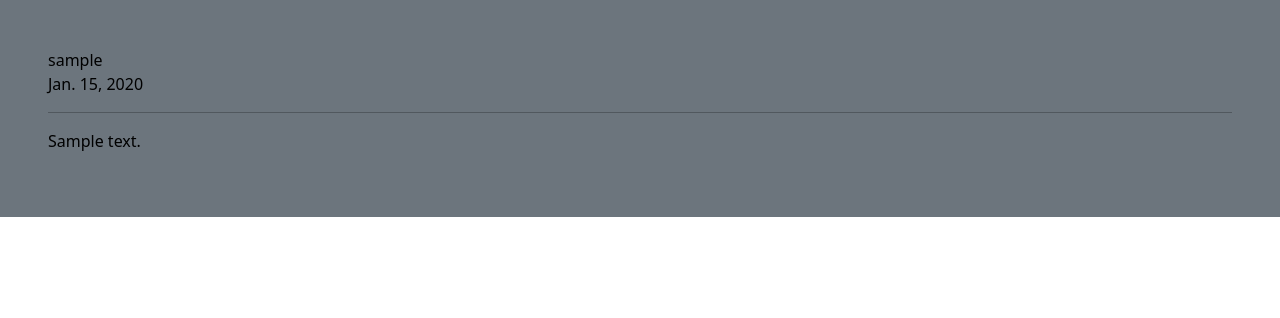
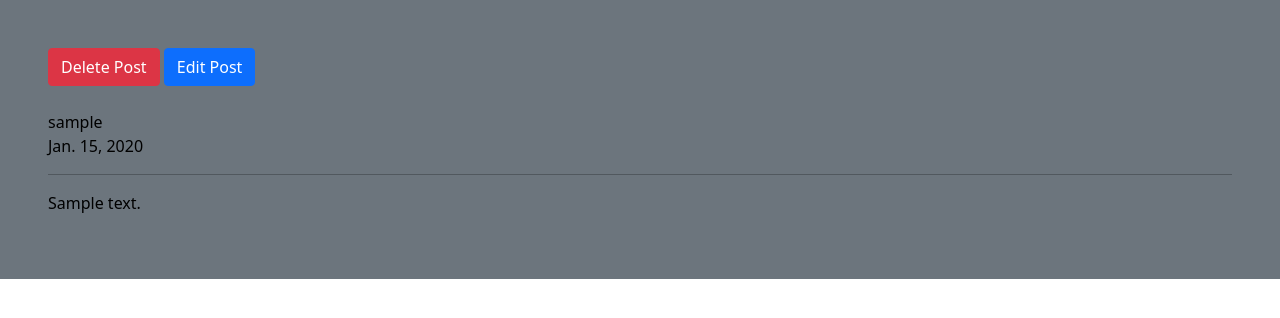
Before and after one commit to mohammadhssn/Social_Network_Project_Django, a Django app: a page that uses posts/templates/posts/post_detail.html in a window 1280 px wide. Shown: the part 56-374 px from the top of the page. Run offline with Django 3.2, Linux system fonts and the light colour scheme; a user stored in the database is signed in; tables that the repository leaves empty hold one stand-in row (values such as "Sample post").

Commit message:
add dashboard && add post && delete post && edit post

```diff
--- a/account/urls.py
+++ b/account/urls.py
@@ -7,4 +7,5 @@ urlpatterns = [
     path('login/', views.user_login, name='user_login'),
     path('register/', views.user_register, name='user_register'),
     path('logout/', views.user_logout, name='user_logout'),
+    path('user_dashboard/<int:user_id>/', views.user_dashboard, name='user_dashboard'),
 ]
--- a/posts/templates/posts/all_post.html
+++ b/posts/templates/posts/all_post.html
@@ -5,7 +5,7 @@
 {% block content %}
     {% for post in posts %}
         <div class="card">
-            <p class="card-header">{{ post.user }}</p>
+            <p class="card-header"><a href="{% url 'account:user_dashboard' post.user.id %}">{{ post.user }}</a></p>
             <p class="card-body"><a href="{{ post.get_absolute_url }}">{{ post.body }}</a></p>
         </div><br>
     {% endfor %}
--- a/posts/templates/posts/post_detail.html
+++ b/posts/templates/posts/post_detail.html
@@ -2,7 +2,13 @@
 
 {% block title %} Post detail {% endblock %}
 
+
 {% block content %}
-        <p>{{ post.user }} <br> {{ post.created|date }}</p><hr>
-        <p>{{ post.body }}</p>
+    {% if request.user.is_authenticated and request.user.id == post.user.id %}
+        <a type="submit" href="{% url 'posts:delete_post' post.user.id post.id %}"  class="btn btn-danger">Delete Post</a>
+        <a type="submit" href="{% url 'posts:edit_post' post.user.id post.id %}"  class="btn btn-primary">Edit Post</a>
+    {% endif %}<br><br>
+
+    <p>{{ post.user }} <br> {{ post.created|date }}</p><hr>
+    <p>{{ post.body }}</p>
 {% endblock %}
--- a/posts/urls.py
+++ b/posts/urls.py
@@ -6,4 +6,7 @@ app_name = 'posts'
 urlpatterns = [
     path('', views.all_post, name='all_post'),
     path('post_detail/<int:post_id>/<slug:slug>/', views.post_detail, name='post_detail'),
+    path('add_post/<int:user_id>/', views.add_post, name='add_post'),
+    path('delete_post/<int:user_id><int:post_id>/', views.delete_post, name='delete_post'),
+    path('edit_post/<int:user_id>/<int:post_id>/', views.edit_post, name='edit_post'),
 ]
--- a/posts/views.py
+++ b/posts/views.py
@@ -1,12 +1,66 @@
-from django.shortcuts import render, get_object_or_404
+from django.shortcuts import render, get_object_or_404, redirect
+from django.utils.text import slugify
+from django.contrib import messages
 from .models import Post
+from django.contrib.auth.decorators import login_required
+from .forms import AddPostForm, EditPostForm
 
 
 def all_post(request):
     posts = Post.objects.all()
-    return render(request, 'posts/all_post.html', {'posts':posts})
+    return render(request, 'posts/all_post.html', {'posts': posts})
 
 
 def post_detail(request, post_id, slug):
     post = get_object_or_404(Post, pk=post_id, slug__exact=slug)
-    return render(request, 'posts/post_detail.html', {'post':post})
+    return render(request, 'posts/post_detail.html', {'post': post})
+
+
+@login_required
+def add_post(request, user_id):
+    if request.user.id == user_id:
+        if request.method == 'POST':
+            form = AddPostForm(request.POST)
+            if form.is_valid():
+                new_form = form.save(commit=False)
+                new_form.user = request.user
+                new_form.slug = slugify(form.cleaned_data['body'[:30]])
+                new_form.save()
+                messages.success(request, 'Add post successfully')
+                return redirect('account:user_dashboard', user_id)
+        else:
+            form = AddPostForm()
+        return render(request, 'posts/add_post.html', {'form': form})
+    else:
+        return redirect('posts:all_post')
+
+
+@login_required
+def delete_post(request, user_id, post_id):
+    if request.user.id == user_id:
+        post = get_object_or_404(Post, id=post_id)
+        post.delete()
+        messages.success(request, 'delete post successfully')
+        return redirect('account:user_dashboard', user_id)
+    else:
+        return redirect('posts:all_post')
+
+
+@login_required
+def edit_post(request, user_id, post_id):
+    if request.user.id == user_id:
+        post = get_object_or_404(Post, pk=post_id)
+        if request.method == 'POST':
+            form = EditPostForm(request.POST, instance=post)
+            if form.is_valid():
+                new_form = form.save(commit=False)
+                new_form.user = request.user
+                new_form.slug = slugify(form.cleaned_data.get('body'[:30]))
+                new_form.save()
+                messages.success(request, 'Edit post successfully')
+                return redirect('account:user_dashboard', user_id)
+        else:
+            form = EditPostForm(instance=post)
+        return render(request, 'posts/edit_post.html', {'form':form})
+    else:
+        return redirect('posts:all_post')
--- a/test_Social_network_project/settings.py
+++ b/test_Social_network_project/settings.py
@@ -72,7 +72,7 @@ TEMPLATES = [
 
 WSGI_APPLICATION = 'test_Social_network_project.wsgi.application'
 
-LOGIN_URL = 'account:login'
+LOGIN_URL = 'account:user_login'
 
 # Database
 # https://docs.djangoproject.com/en/3.2/ref/settings/#databases
```
Also changed, not shown: account/templates/account/user_dashboard.html (added, +24 -0 lines), account/views.py (+15 -1 lines), posts/forms.py (added, +14 -0 lines), posts/templates/posts/add_post.html (added, +13 -0 lines), posts/templates/posts/edit_post.html (added, +12 -0 lines).
